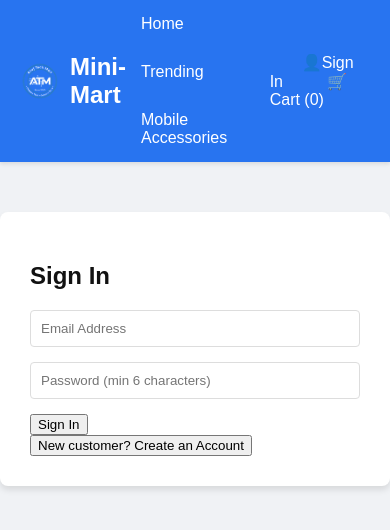
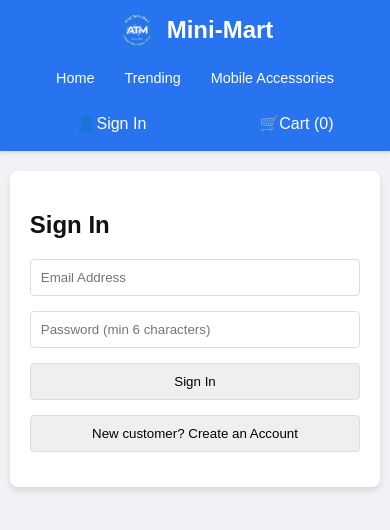
Before and after one commit to Client-design/Anujtechmart, a React (Create React App) app: page /login in a window 390 px wide. Shown: the top 530 px of the page. Built offline with nearby package versions, Linux system fonts and the light colour scheme; no server answers.

Commit message:
Update index.css

```diff
--- a/src/index.css
+++ b/src/index.css
@@ -1,6 +1,11 @@
 /* src/index.css */
 
-/* Global Reset and Body Styling */
+/* Global Reset, Stability, and Animation */
+* {
+    transition: all 0.3s ease-out; /* Added for smooth animation */
+    box-sizing: border-box;
+}
+
 body {
     margin: 0;
     font-family: Arial, sans-serif;
@@ -32,7 +37,7 @@ body {
 }
 
 .logo-img {
-    width: 40px; /* Size for your atm.jpg logo */
+    width: 40px;
     height: 40px;
     border-radius: 50%;
     margin-right: 10px;
@@ -52,13 +57,16 @@ h1 {
     font-weight: 500;
 }
 
+.user-actions {
+    display: flex;
+    align-items: center;
+}
 .user-actions a {
     color: white;
     text-decoration: none;
     margin-left: 20px;
     padding: 8px 12px;
     border-radius: 4px;
-    transition: background-color 0.2s;
 }
 
 .user-actions a:hover {
@@ -67,7 +75,8 @@ h1 {
 
 /* --- Product Grid Styling --- */
 .product-list-grid,
-.category-page-container {
+.category-page-container,
+.home-container {
     padding: 20px;
     max-width: 1200px;
     margin: 0 auto;
@@ -86,6 +95,12 @@ h1 {
     padding: 15px;
     text-align: center;
     box-shadow: 0 1px 3px rgba(0, 0, 0, 0.05);
+    /* Added hover effect for better UI */
+    transform: scale(1);
+}
+.product-card:hover {
+    box-shadow: 0 4px 8px rgba(0, 0, 0, 0.1);
+    transform: scale(1.02);
 }
 
 .product-image {
@@ -105,7 +120,6 @@ h1 {
     margin-top: 10px;
     width: 100%;
     font-size: 1em;
-    transition: background-color 0.2s;
 }
 
 .add-to-cart-btn:hover {
@@ -125,6 +139,8 @@ h1 {
 }
 
 .login-container input,
+.profile-container button,
+.login-container button,
 .checkout-container button {
     width: 100%;
     padding: 10px;
@@ -136,6 +152,7 @@ h1 {
 
 .payment-button {
     background-color: #4CAF50; /* Green for payment */
+    font-weight: bold;
 }
 .payment-button:hover {
     background-color: #45a049;
@@ -143,15 +160,91 @@ h1 {
 
 /* --- Checkout Cart Styling --- */
 .cart-item {
-    display: flex;
-    justify-content: space-between;
+    display: grid;
+    grid-template-columns: 2fr 1fr 80px;
     align-items: center;
     padding: 10px 0;
     border-bottom: 1px solid #eee;
 }
-.cart-item button {
+.cart-item .remove-btn {
     width: auto;
     padding: 5px 10px;
     background-color: #f44336;
     color: white;
+    font-size: 0.8em;
+    margin-left: 10px;
 }
+.cart-summary {
+    padding: 10px 0;
+}
+.summary-line, .total-line {
+    display: flex;
+    justify-content: space-between;
+    margin: 8px 0;
+}
+.total-line {
+    border-top: 2px solid #333;
+    padding-top: 10px;
+    font-size: 1.2em;
+}
+
+/* --- Profile Styling --- */
+.order-status-badge {
+    padding: 3px 8px;
+    border-radius: 3px;
+    font-weight: bold;
+    color: white;
+    display: inline-block;
+}
+.status-delivered .order-status-badge { background-color: #4CAF50; }
+.status-shipped .order-status-badge { background-color: #ff9800; }
+.status-cancelled .order-status-badge { background-color: #f44336; }
+
+.signout-button {
+    background-color: #f44336;
+    color: white;
+    margin-top: 20px;
+}
+
+/* --- Responsive Layout Adjustments (Mobile UI) --- */
+@media (max-width: 768px) {
+    /* Header: Stack logo/nav/actions vertically */
+    .header {
+        flex-direction: column;
+        padding: 10px;
+    }
+
+    .category-nav {
+        margin: 10px 0;
+        display: flex;
+        flex-wrap: wrap;
+        justify-content: center;
+    }
+
+    .category-nav .nav-link {
+        padding: 5px 10px;
+        margin: 5px;
+        font-size: 0.9em;
+    }
+
+    .user-actions {
+        width: 100%;
+        justify-content: space-around;
+        display: flex;
+    }
+
+    /* Product Grid: Single column on small screens */
+    .product-list-grid {
+        grid-template-columns: 1fr;
+        padding: 10px;
+    }
+
+    /* Centers containers */
+    .login-container,
+    .profile-container,
+    .checkout-container {
+        margin: 20px auto;
+        width: 95%;
+        padding: 20px;
+    }
+}
```
